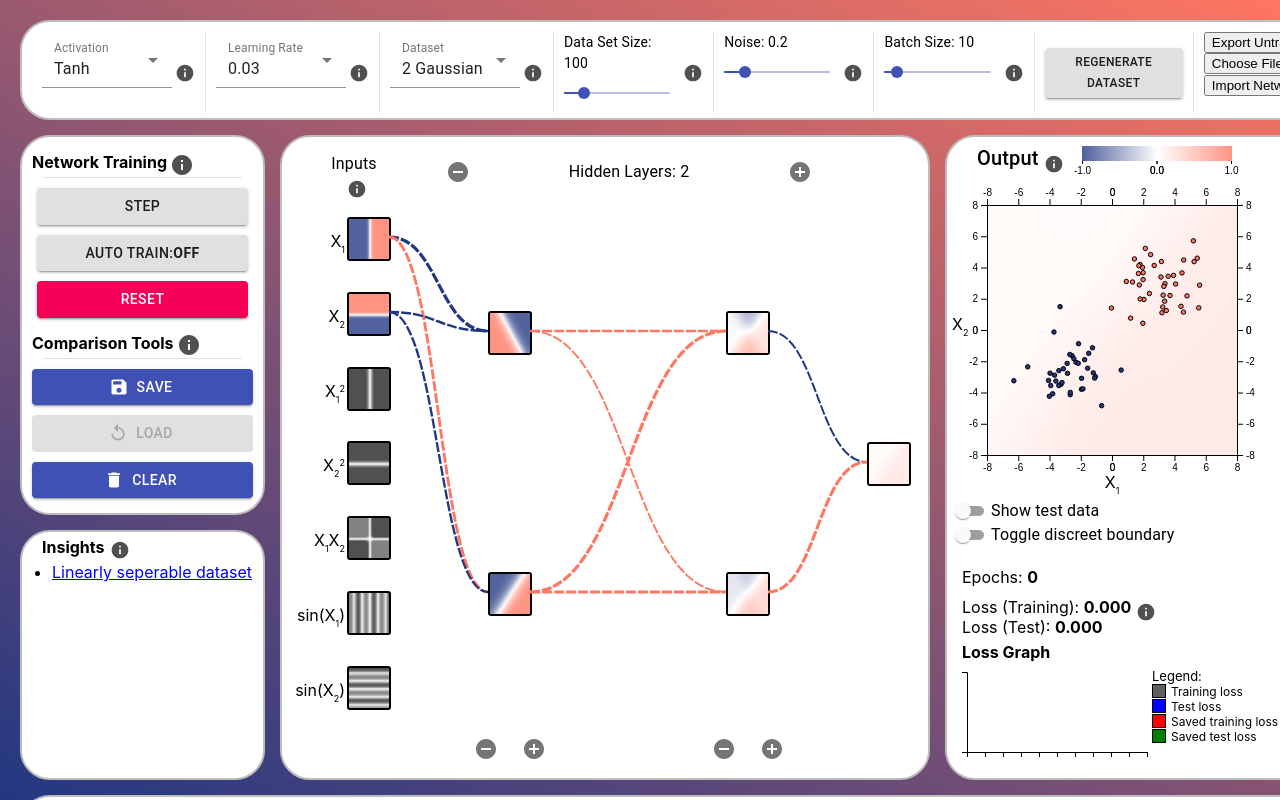
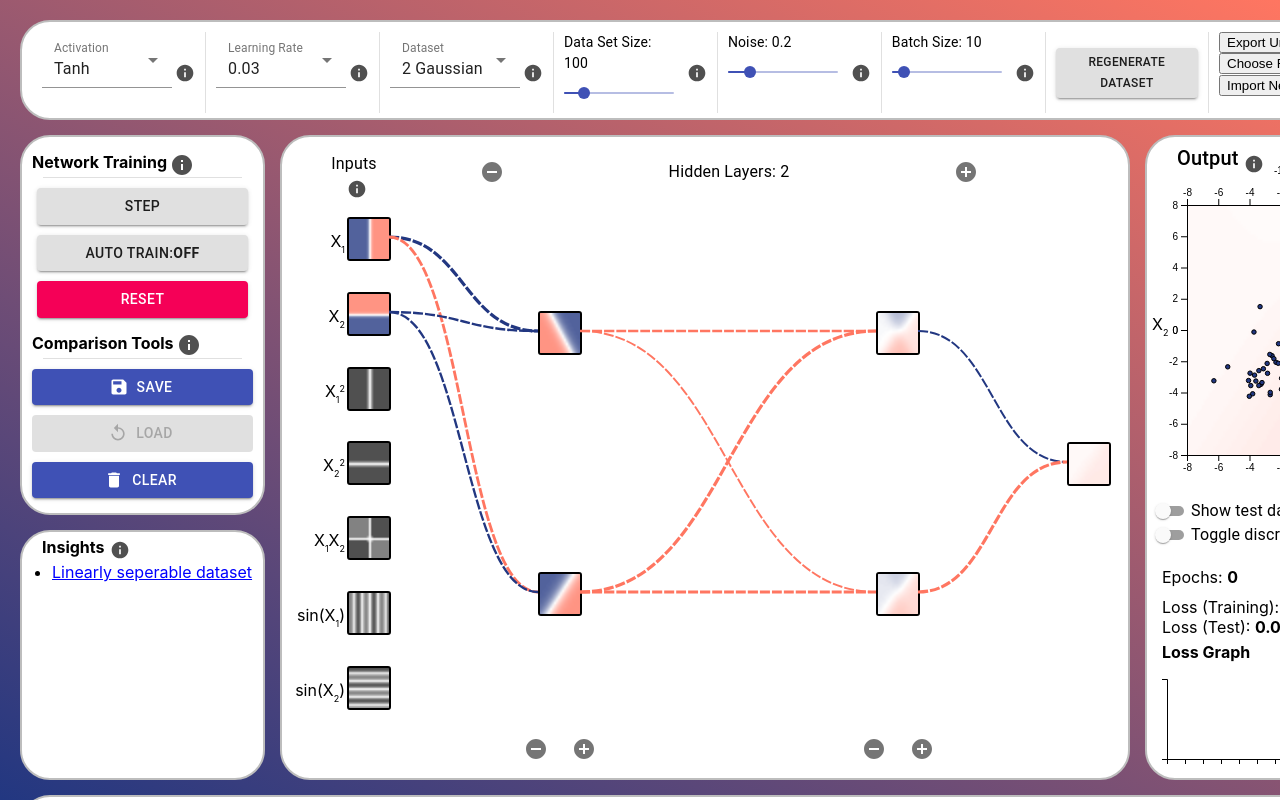
Before and after one commit to BrandonAGoodwin/nn-visualiser, a React (Create React App) app: page / in a window 1280 px wide. Built offline with nearby package versions, Linux system fonts and the light colour scheme.

Commit message:
Fixed last column width bug

```diff
--- a/src/components/MainPage.tsx
+++ b/src/components/MainPage.tsx
@@ -35,7 +35,7 @@ const Container = styled("div")`
     /* max-width: 100%; */
 
     // Using values from NeuralNetworkVis for middle column
-    grid-template-columns: 245px max(560px, calc(50vw + 10px)) min-content;
+    grid-template-columns: 245px max(850px, calc(50vw + 10px)) min-content;
     grid-template-rows: 100px auto 1fr auto;
     /* grid-template-rows: 90px 1fr 80px auto; */
     grid-gap: 15px;
--- a/src/components/NetworkPanel.tsx
+++ b/src/components/NetworkPanel.tsx
@@ -72,7 +72,8 @@ const GridContainer = styled("div")`
     height: 100%;
     width: 50vw;
     /* max-width: 40vw; */
-    min-width: 550px;
+    /* min-width: 550px; */
+    min-width: 840px;
     grid-template-columns: auto 1fr auto;
     grid-template-rows: auto 1fr 48px;
     grid-gap: 0px;
```
